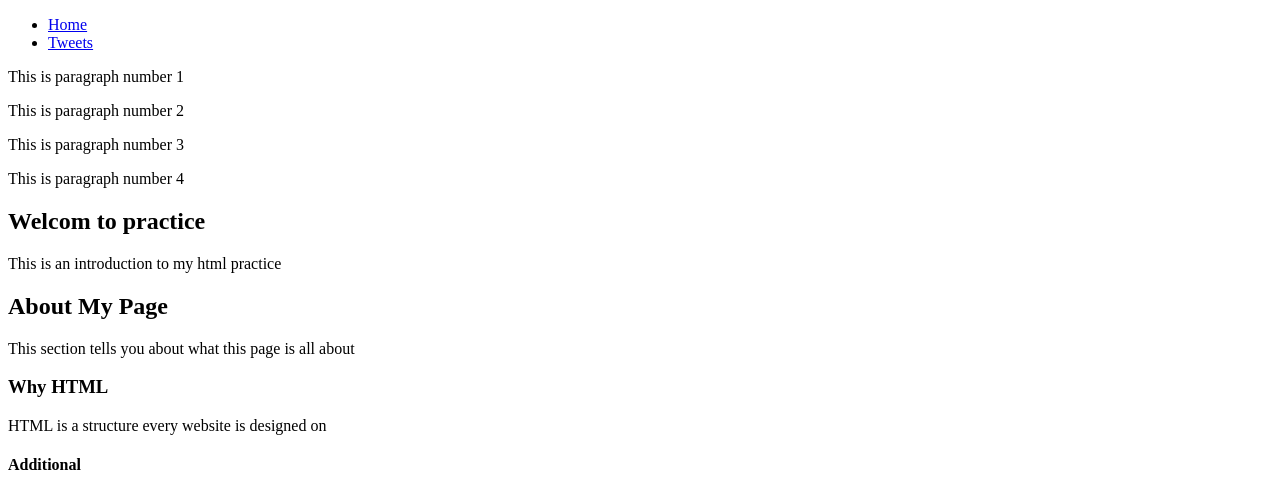
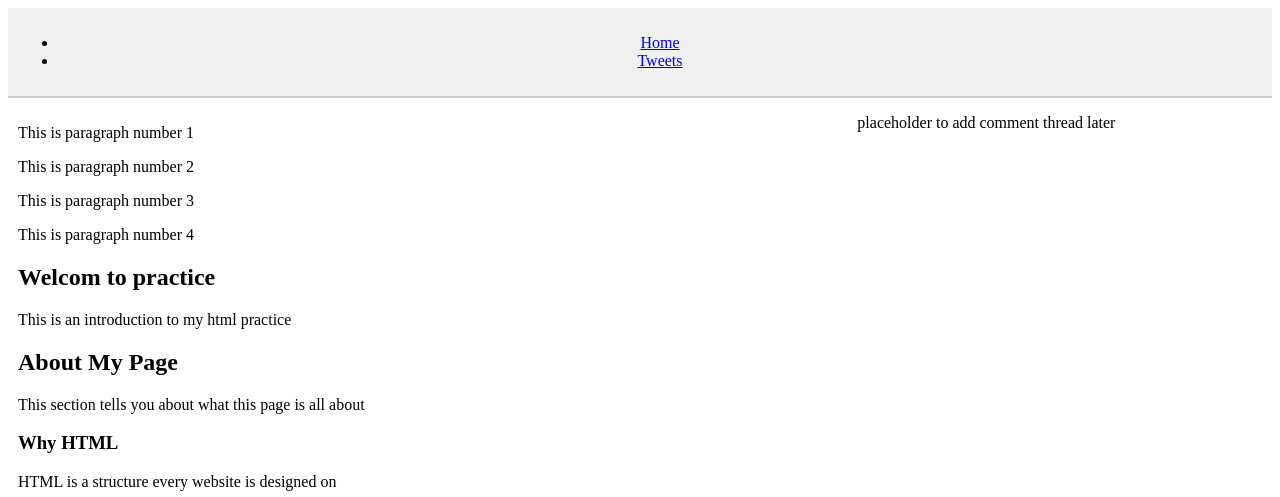
Before and after one commit to Nanvemma/My_First_Portfolio, a plain HTML site: page css_basic/index.html in a window 1280 px wide. Shown: the top 497 px of the page. Drawn offline with Linux system fonts and the light colour scheme.

Commit message:
initial css style added

```diff
--- a/css_basic/index.html
+++ b/css_basic/index.html
@@ -12,10 +12,12 @@
 <body>
     <!-- Header with Navigation -->
     <header>
-        <ul>
-            <li><a href="index.html">Home</a></li>
-            <li><a href="tweets.html">Tweets</a></li>
-        </ul>
+        <nav>
+            <ul>
+                <li><a href="index.html">Home</a></li>
+                <li><a href="tweets.html">Tweets</a></li>
+            </ul>
+        </nav>
     </header>
 
     <!--Main Content Area-->
@@ -39,7 +41,7 @@
             <h4>Additional</h4>
             <p>This is just an additional content</p>
             <a href="https://www.alxafrica.com/" target="_blank">
-                <img src="https://i.ibb.co/gTDZZT8/ALX-Logo-07.png " alt="ALX Logo">
+                <img src="https://i.ibb.co/gTDZZT8/ALX-Logo-07.png " height="80" width="100" alt="ALX Logo">
             </a>
 
             <!--Table of Learners-->
--- a/css_basic/styles.css
+++ b/css_basic/styles.css
@@ -0,0 +1,36 @@
+
+body {
+    display: flex;
+    flex-direction: column;
+}
+
+main {
+    display: flex;
+    flex-direction: row;
+    flex: auto; /
+}
+
+article {
+    flex: 2;
+    overflow-y: auto;
+    padding: 10px;
+}
+
+aside {
+    flex: 1;
+    overflow-y: auto;
+}
+
+header, footer {
+    background-color: #f0f0f0;
+    padding: 10px;
+    text-align: center;
+}
+
+header {
+    border-bottom: 2px solid #ccc;
+}
+
+footer {
+    border-top: 2px solid #ccc;
+}
```
